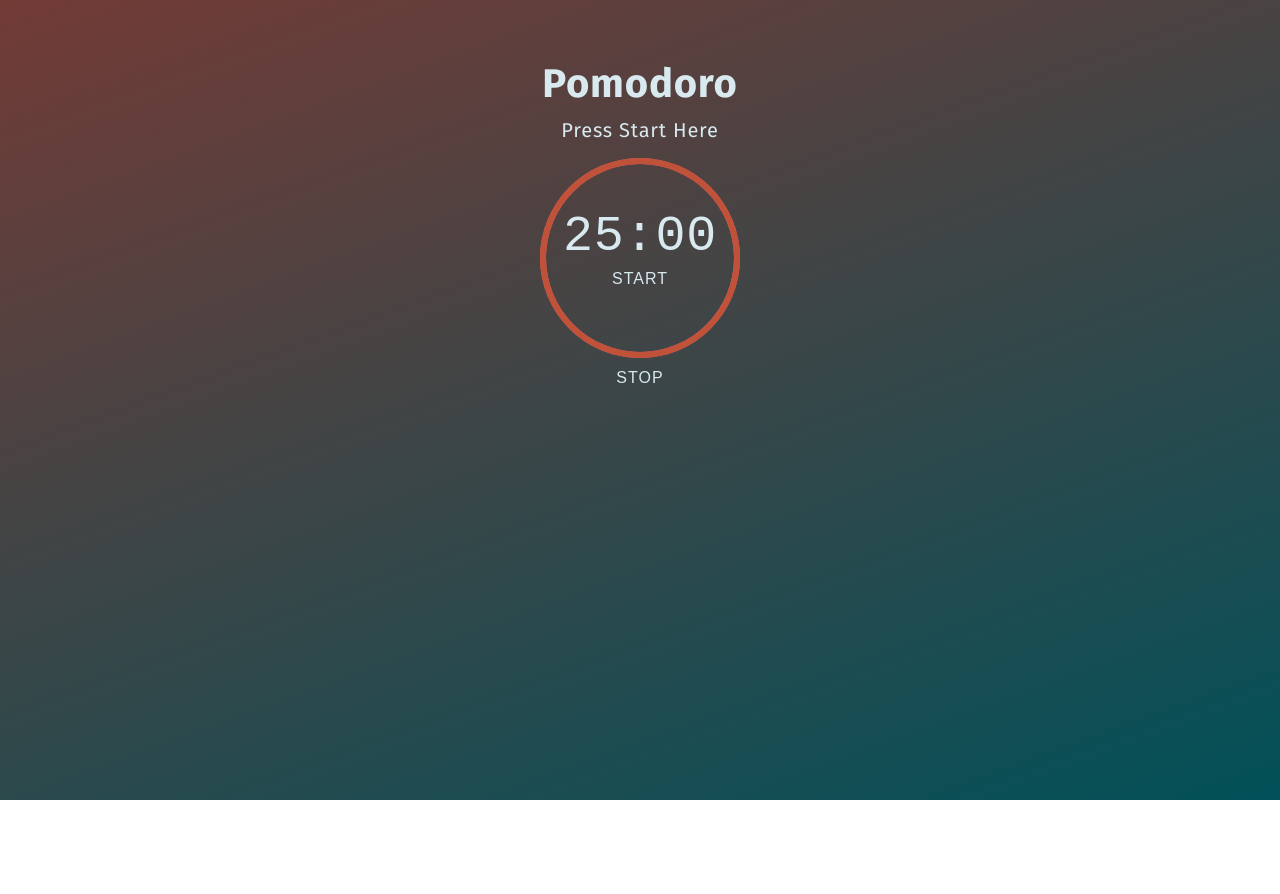
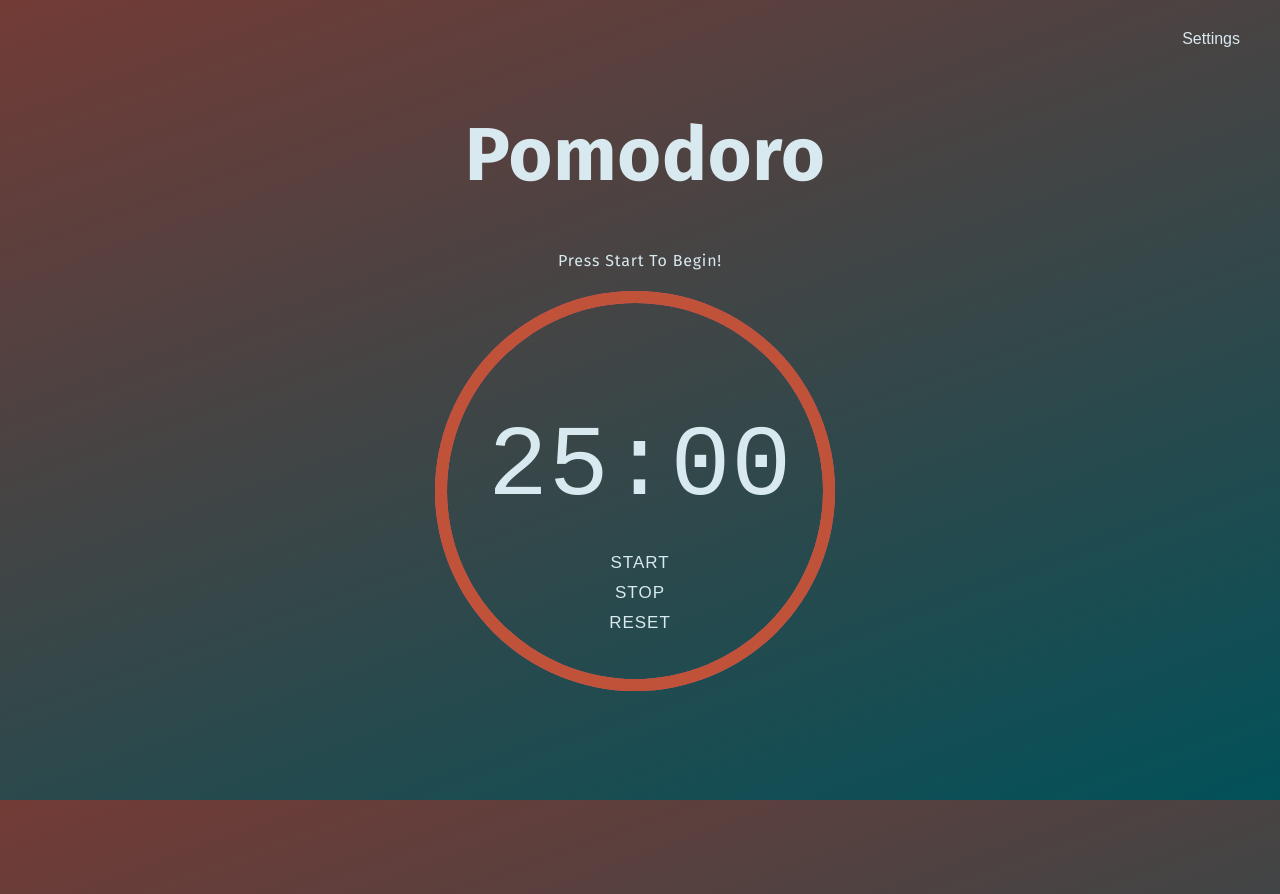
Before and after one commit to NataliaP14/Pomodoro-App, a plain HTML site: page index.html in a window 1280 px wide. Before the commit the page ends 800 px from the top, so only its background shows below. Drawn offline with Linux system fonts and the light colour scheme; a web font is replaced by a local one.

Commit message:
improving the layout, and adding more buttons

```diff
--- a/index.html
+++ b/index.html
@@ -9,9 +9,11 @@
     </head>
 
     <body>
+       <button class = "button-settings">Settings</button>
         <div class ="app-container">
+
             <h1>Pomodoro</h1>
-            <div class="app-message">Press Start Here</div>
+            <div class="app-message">Press Start To Begin!</div>
             <div class="app-circle">
                 <div class="semi-circle right-side circle-mask"></div>
                 <div class="semi-circle right-side circle"></div>
@@ -28,6 +30,10 @@
             <div>
                 <button class = "button-stop">Stop</button>
             </div>
+            <div>
+                <button class = "button-reset">Reset</button>
+            </div>
+
         </div>
 
     </body>
--- a/script.js
+++ b/script.js
@@ -1,6 +1,8 @@
 const startButton = document.querySelector(".button-start");
 const stopButton = document.querySelector(".button-stop");
+const resetButton = document.querySelector(".button-reset");
 const session = document.querySelector(".minutes");
+const bells = new Audio("./assets/bell.wav");
 let interval;
 let state = true;
 let totalSeconds = 25 * 60;
@@ -35,17 +37,25 @@ const updateSeconds = () => {
     minuteDiv.textContent = minutesLeft;
 
     if (minutesLeft === 0 && secondsLeft === 0) {
-
+        bells.play();
         clearInterval(interval);
     }
 }
 
 const stopTimer = () => {
-
     clearInterval(interval);
     state = true;
 
 }
 
+const resetTimer = () => {
+    clearInterval(interval);
+    totalSeconds = 25 * 60 + 1;
+    state = true;
+    updateSeconds();
+}
+
+
 startButton.addEventListener("click", appTimer);
 stopButton.addEventListener("click", stopTimer);
+resetButton.addEventListener("click", resetTimer);
--- a/styles.css
+++ b/styles.css
@@ -1,6 +1,5 @@
 html {
     font-family: 'Fira Sans', san-serif;
-    font-size: 20px;
     letter-spacing: 0.8px;
     min-height: 100vh;
     color: #d8e9ef;
@@ -8,58 +7,61 @@ html {
     background-size: cover;
 }
 h1 {
-    margin: 0 auto 10px auto;
-    color: #d8e9ef;
-}
+    font-size: 75px;
+    }
 p {
     margin: 0;
+
 }
 .app-message {
     height: 20px;
     margin: 10px auto 20px auto;
+
 }
 .app-container {
-    width: 250px;
+    width: 350px;
     height: 420px;
     margin: 40px auto;
     text-align: center;
     border-radius: 5px;
     padding: 20px;
 
+
 }
 .app-circle {
     position: relative;
     margin: 0 auto;
-    width: 200px;
-    height: 200px;
+    width: 400px;
+    height: 400px;
+
 }
 .circle-shape {
     pointer-events: none;
 }
 .semi-circle {
     position: absolute;
-    width: 100px;
-    height: 200px;
+    width: 200px;
+    height: 400px;
     box-sizing: border-box;
-    border: solid 6px;
+    border: solid 12px;
 }
 .left-side {
     top: 0;
-    left: 0;
+    left: -30px;
     transform-origin: right center;
     transform: rotate(0deg);
-    border-top-left-radius: 100px;
-    border-bottom-left-radius: 100px;
+    border-top-left-radius: 200px;
+    border-bottom-left-radius: 200px;
     border-right: none;
     z-index: 1;
 }
 .right-side {
   top: 0;
-  left: 100px;
+  left: 170px;
   transform-origin: left center;
   transform: rotate(0 deg);
-  border-top-right-radius: 100px;
-  border-bottom-right-radius: 100px;
+  border-top-right-radius: 200px;
+  border-bottom-right-radius: 200px;
   border-left: none;
 }
 .circle {
@@ -70,31 +72,31 @@ p {
 }
 .app-counter-box {
     font-family: 'Droid Sans Mono', monospace;
-    font-size: 250%;
+    font-size: 100px;
     position: relative;
-    bottom: 150px;
+    bottom: 280px;
     color: #d8e9ef;
 }
-.button-start {
+.button-start, .button-stop, .button-reset {
     position: relative;
-    bottom: 150px;
-    font-size: 80%;
+    bottom: 260px;
+    font-size: 17px;
     text-transform: uppercase;
     letter-spacing: 1px;
     border: none;
     background: none;
     outline: none;
     color: #d8e9ef;
+    margin-top: 8px;
 }
-.button-stop {
-    position: relative;
-    bottom: 75px;
-    font-size: 80%;
-    text-transform: uppercase;
-    letter-spacing: 1px;
+.button-settings {
+    position: absolute;
+    top: 20px;
+    right: 20px;
+    font-size: 16px;
+    padding: 10px 20px;
     border: none;
     background: none;
-    outline: none;
     color: #d8e9ef;
 }
 
```
Also changed, not shown: 1 other file.
